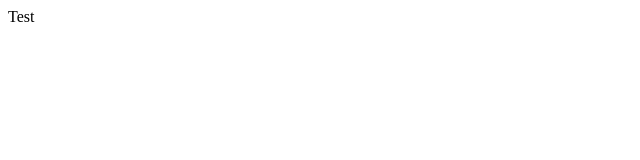
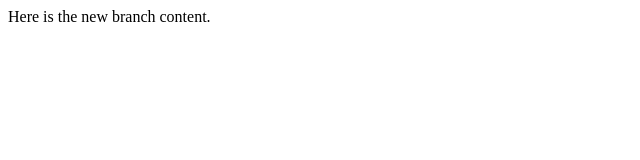
Before and after one commit to mmkuzo/CS50-Prac1, a plain HTML site: page Index.html in a window 1280 px wide. Shown: the whole page, without its empty margins (0-640 px from the left). Drawn offline with Linux system fonts and the light colour scheme.

Commit message:
New branch contents

```diff
--- a/Index.html
+++ b/Index.html
@@ -4,6 +4,6 @@
 		<title>Test</title>
 	</head>
 	<body>
-		Test
+		Here is the new branch content.
 	</body>
 </html>
```
